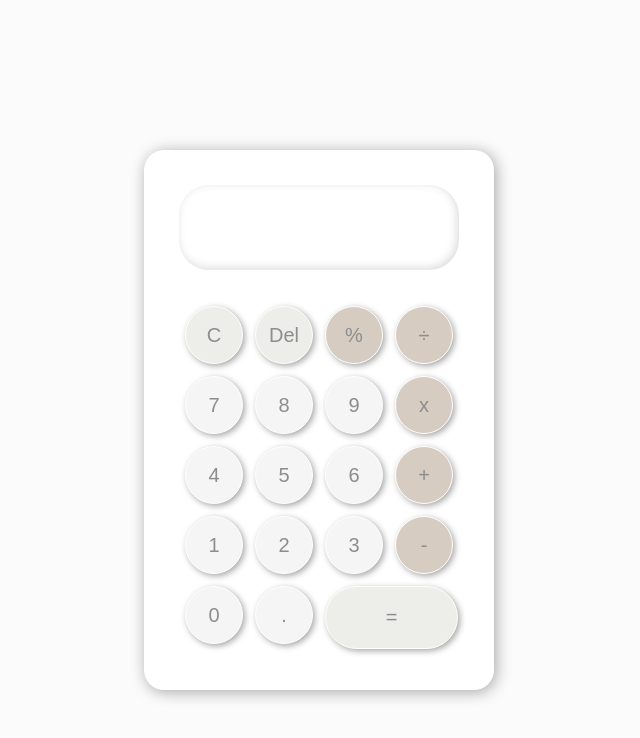
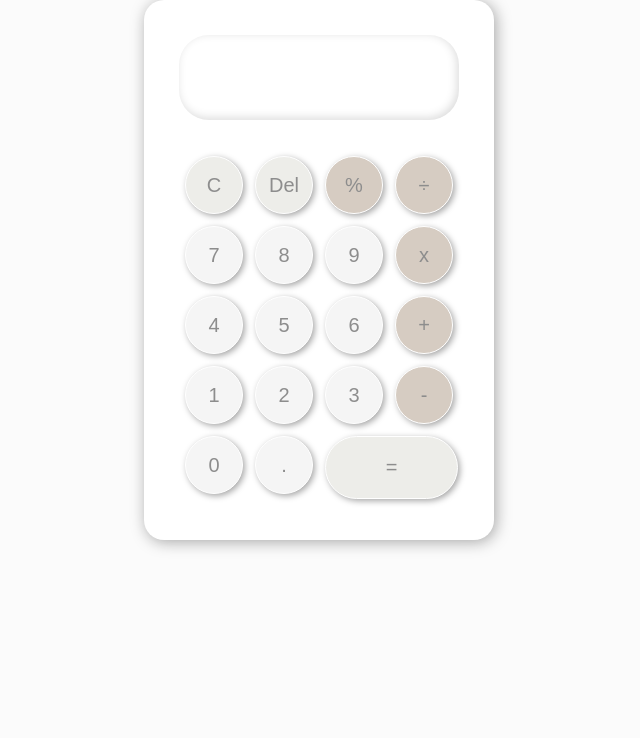
Before and after one commit to a-vanessa01/notion_calculator, a plain HTML site: page index.html in a window 1280 px wide. Shown: the whole page, without its empty margins (321-961 px from the left). Drawn offline with Linux system fonts and the light colour scheme.

Commit message:
Update style.css

```diff
--- a/style.css
+++ b/style.css
@@ -9,7 +9,7 @@
 
 body{
     padding:0;
-    margin: 150px;
+    margin: 0px;
     background: rgba(250, 250, 250, 0.7);
 }
 
```
